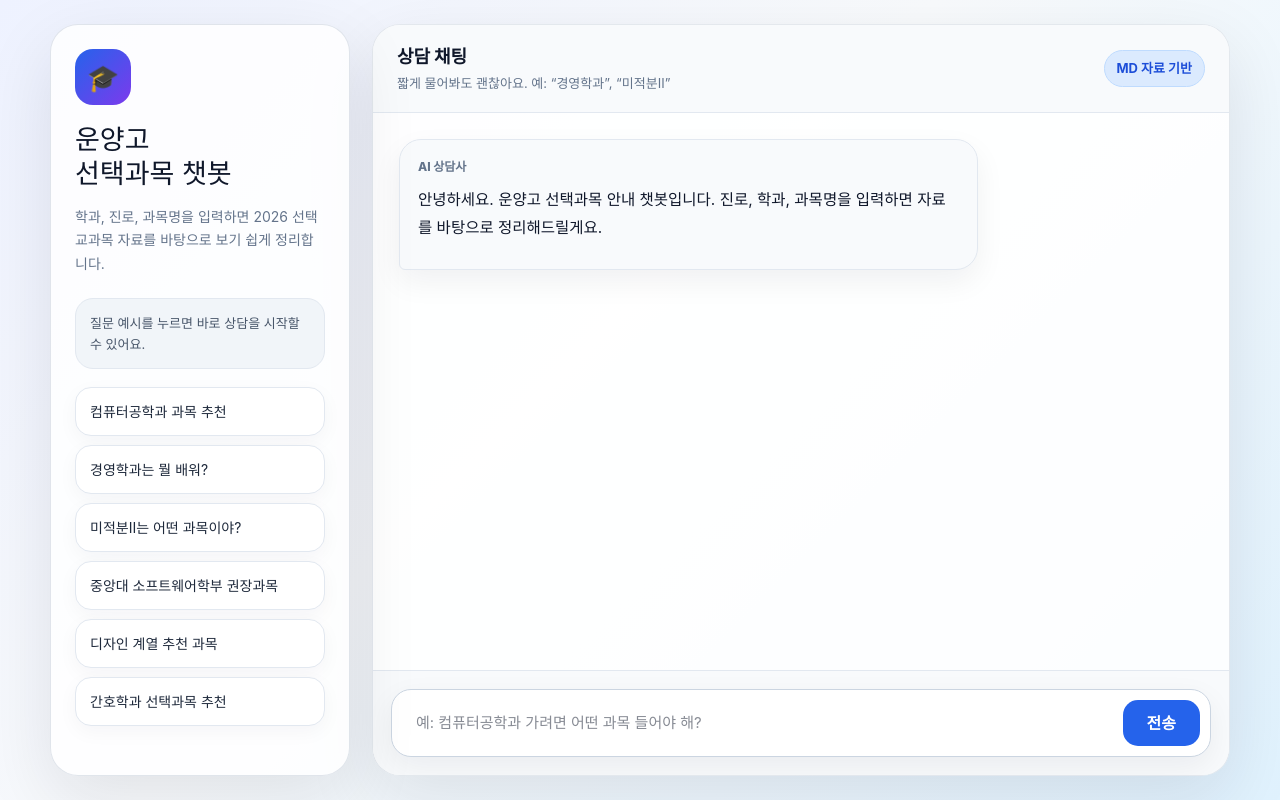
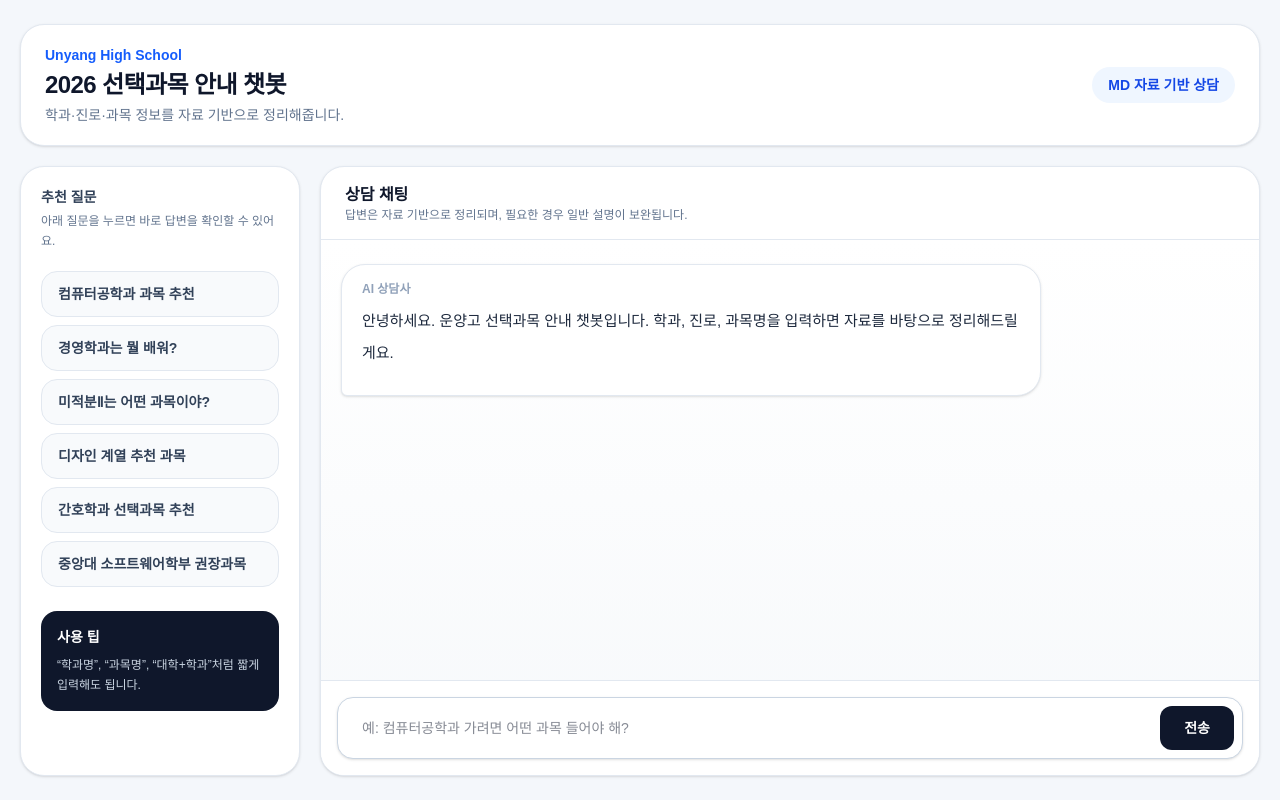
Before and after one commit to yeom2n/ai-chatbot, a Next.js app: page / in a window 1280 px wide. Built offline with nearby package versions, Linux system fonts and the light colour scheme.

Commit message:
redesign ui

```diff
--- a/app/page.tsx
+++ b/app/page.tsx
@@ -13,9 +13,9 @@ const suggestions = [
   "컴퓨터공학과 과목 추천",
   "경영학과는 뭘 배워?",
   "미적분Ⅱ는 어떤 과목이야?",
-  "중앙대 소프트웨어학부 권장과목",
   "디자인 계열 추천 과목",
   "간호학과 선택과목 추천",
+  "중앙대 소프트웨어학부 권장과목",
 ];
 
 export default function Home() {
@@ -24,7 +24,7 @@ export default function Home() {
     {
       role: "assistant",
       content:
-        "안녕하세요. 운양고 선택과목 안내 챗봇입니다.\n진로, 학과, 과목명을 입력하면 자료를 바탕으로 정리해드릴게요.",
+        "안녕하세요. 운양고 선택과목 안내 챗봇입니다.\n학과, 진로, 과목명을 입력하면 자료를 바탕으로 정리해드릴게요.",
     },
   ]);
   const [loading, setLoading] = useState(false);
@@ -66,197 +66,79 @@ export default function Home() {
   };
 
   return (
-    <main
-      style={{
-        minHeight: "100vh",
-        background:
-          "linear-gradient(135deg, #eef2ff 0%, #f8fafc 45%, #e0f2fe 100%)",
-        color: "#0f172a",
-        fontFamily:
-          "Pretendard, -apple-system, BlinkMacSystemFont, Segoe UI, sans-serif",
-        padding: 24,
-      }}
-    >
-      <div
-        style={{
-          maxWidth: 1180,
-          margin: "0 auto",
-          display: "grid",
-          gridTemplateColumns: "300px 1fr",
-          gap: 22,
-        }}
-      >
-        <aside
-          style={{
-            background: "rgba(255,255,255,0.82)",
-            border: "1px solid rgba(148,163,184,0.28)",
-            borderRadius: 28,
-            padding: 24,
-            boxShadow: "0 24px 70px rgba(15,23,42,0.10)",
-            height: "calc(100vh - 48px)",
-            position: "sticky",
-            top: 24,
-          }}
-        >
-          <div
-            style={{
-              width: 56,
-              height: 56,
-              borderRadius: 18,
-              background: "linear-gradient(135deg, #2563eb, #7c3aed)",
-              color: "white",
-              display: "flex",
-              alignItems: "center",
-              justifyContent: "center",
-              fontSize: 26,
-              marginBottom: 18,
-            }}
-          >
-            🎓
+    <main className="min-h-screen bg-[#f4f7fb] text-slate-900">
+      <div className="mx-auto flex min-h-screen max-w-7xl flex-col px-5 py-6">
+        <header className="mb-5 flex items-center justify-between rounded-3xl bg-white px-6 py-5 shadow-sm border border-slate-200">
+          <div>
+            <div className="text-sm font-bold text-blue-600">Unyang High School</div>
+            <h1 className="mt-1 text-2xl font-black tracking-tight">
+              2026 선택과목 안내 챗봇
+            </h1>
+            <p className="mt-1 text-sm text-slate-500">
+              학과·진로·과목 정보를 자료 기반으로 정리해줍니다.
+            </p>
           </div>
 
-          <h1 style={{ fontSize: 27, lineHeight: 1.25, margin: 0 }}>
-            운양고
-            <br />
-            선택과목 챗봇
-          </h1>
+          <div className="hidden rounded-full bg-blue-50 px-4 py-2 text-sm font-bold text-blue-700 md:block">
+            MD 자료 기반 상담
+          </div>
+        </header>
 
-          <p
-            style={{
-              color: "#64748b",
-              fontSize: 14,
-              lineHeight: 1.7,
-              marginTop: 14,
-              marginBottom: 22,
-            }}
-          >
-            학과, 진로, 과목명을 입력하면 2026 선택교과목 자료를 바탕으로
-            보기 쉽게 정리합니다.
+        <div className="grid flex-1 grid-cols-1 gap-5 lg:grid-cols-[280px_1fr]">
+          <aside className="rounded-3xl border border-slate-200 bg-white p-5 shadow-sm">
+            <h2 className="text-sm font-black text-slate-700">추천 질문</h2>
+            <p className="mt-1 text-xs leading-5 text-slate-500">
+              아래 질문을 누르면 바로 답변을 확인할 수 있어요.
             </p>
 
-          <div
-            style={{
-              fontSize: 13,
-              color: "#475569",
-              background: "#f1f5f9",
-              border: "1px solid #e2e8f0",
-              borderRadius: 18,
-              padding: 14,
-              lineHeight: 1.6,
-              marginBottom: 18,
-            }}
-          >
-            질문 예시를 누르면 바로 상담을 시작할 수 있어요.
-          </div>
-
-          <div style={{ display: "flex", flexDirection: "column", gap: 9 }}>
+            <div className="mt-5 flex flex-col gap-2">
               {suggestions.map((s) => (
                 <button
                   key={s}
                   onClick={() => sendMessage(s)}
                   disabled={loading}
-                style={{
-                  textAlign: "left",
-                  padding: "13px 14px",
-                  borderRadius: 16,
-                  border: "1px solid #e2e8f0",
-                  background: "white",
-                  color: "#1e293b",
-                  cursor: loading ? "not-allowed" : "pointer",
-                  fontSize: 14,
-                  opacity: loading ? 0.55 : 1,
-                  boxShadow: "0 6px 20px rgba(15,23,42,0.04)",
-                }}
+                  className="rounded-2xl border border-slate-200 bg-slate-50 px-4 py-3 text-left text-sm font-semibold text-slate-700 transition hover:border-blue-200 hover:bg-blue-50 disabled:cursor-not-allowed disabled:opacity-50"
                 >
                   {s}
                 </button>
               ))}
             </div>
+
+            <div className="mt-6 rounded-2xl bg-slate-900 p-4 text-white">
+              <div className="text-sm font-black">사용 팁</div>
+              <p className="mt-2 text-xs leading-5 text-slate-300">
+                “학과명”, “과목명”, “대학+학과”처럼 짧게 입력해도 됩니다.
+              </p>
+            </div>
           </aside>
 
-        <section
-          style={{
-            background: "rgba(255,255,255,0.88)",
-            border: "1px solid rgba(148,163,184,0.25)",
-            borderRadius: 28,
-            height: "calc(100vh - 48px)",
-            display: "flex",
-            flexDirection: "column",
-            overflow: "hidden",
-            boxShadow: "0 24px 70px rgba(15,23,42,0.10)",
-          }}
-        >
-          <header
-            style={{
-              padding: "18px 24px",
-              borderBottom: "1px solid #e2e8f0",
-              display: "flex",
-              justifyContent: "space-between",
-              alignItems: "center",
-              background: "rgba(248,250,252,0.92)",
-            }}
-          >
-            <div>
-              <div style={{ fontSize: 18, fontWeight: 800 }}>상담 채팅</div>
-              <div style={{ color: "#64748b", fontSize: 13, marginTop: 4 }}>
-                짧게 물어봐도 괜찮아요. 예: “경영학과”, “미적분Ⅱ”
+          <section className="flex min-h-[72vh] flex-col overflow-hidden rounded-3xl border border-slate-200 bg-white shadow-sm">
+            <div className="border-b border-slate-200 px-6 py-4">
+              <div className="text-base font-black">상담 채팅</div>
+              <div className="text-xs text-slate-500">
+                답변은 자료 기반으로 정리되며, 필요한 경우 일반 설명이 보완됩니다.
               </div>
             </div>
 
-            <div
-              style={{
-                fontSize: 13,
-                color: "#1d4ed8",
-                background: "#dbeafe",
-                border: "1px solid #bfdbfe",
-                padding: "8px 12px",
-                borderRadius: 999,
-                fontWeight: 700,
-              }}
-            >
-              MD 자료 기반
-            </div>
-          </header>
-
-          <div style={{ flex: 1, overflowY: "auto", padding: 26 }}>
+            <div className="flex-1 overflow-y-auto bg-gradient-to-b from-white to-slate-50 px-5 py-6">
               {messages.map((m, i) => (
                 <div
                   key={i}
-                style={{
-                  display: "flex",
-                  justifyContent: m.role === "user" ? "flex-end" : "flex-start",
-                  marginBottom: 18,
-                }}
+                  className={`mb-5 flex ${
+                    m.role === "user" ? "justify-end" : "justify-start"
+                  }`}
                 >
                   <div
-                  style={{
-                    maxWidth: m.role === "user" ? "64%" : "72%",
-                    padding: "16px 18px",
-                    borderRadius:
+                    className={`max-w-[78%] rounded-3xl px-5 py-4 text-[15px] leading-8 shadow-sm ${
                       m.role === "user"
-                        ? "22px 22px 6px 22px"
-                        : "22px 22px 22px 6px",
-                    background:
-                      m.role === "user"
-                        ? "linear-gradient(135deg, #2563eb, #7c3aed)"
-                        : "#f8fafc",
-                    color: m.role === "user" ? "white" : "#0f172a",
-                    border: m.role === "assistant" ? "1px solid #e2e8f0" : "none",
-                    lineHeight: 1.85,
-                    fontSize: 15.5,
-                    boxShadow:
-                      m.role === "user"
-                        ? "0 14px 32px rgba(37,99,235,0.22)"
-                        : "0 12px 30px rgba(15,23,42,0.06)",
-                  }}
+                        ? "rounded-br-md bg-blue-600 text-white"
+                        : "rounded-bl-md border border-slate-200 bg-white text-slate-800"
+                    }`}
                   >
                     <div
-                    style={{
-                      fontSize: 12,
-                      fontWeight: 800,
-                      marginBottom: 8,
-                      color: m.role === "user" ? "rgba(255,255,255,0.78)" : "#64748b",
-                    }}
+                      className={`mb-2 text-xs font-black ${
+                        m.role === "user" ? "text-blue-100" : "text-slate-400"
+                      }`}
                     >
                       {m.role === "user" ? "나" : "AI 상담사"}
                     </div>
@@ -271,19 +153,7 @@ export default function Home() {
               ))}
 
               {loading && (
-              <div
-                style={{
-                  display: "inline-flex",
-                  gap: 8,
-                  alignItems: "center",
-                  background: "#f8fafc",
-                  border: "1px solid #e2e8f0",
-                  padding: "13px 16px",
-                  borderRadius: 18,
-                  color: "#64748b",
-                  fontSize: 14,
-                }}
-              >
+                <div className="inline-flex rounded-2xl border border-slate-200 bg-white px-4 py-3 text-sm font-semibold text-slate-500 shadow-sm">
                   자료 확인 중...
                 </div>
               )}
@@ -291,24 +161,8 @@ export default function Home() {
               <div ref={bottomRef} />
             </div>
 
-          <footer
-            style={{
-              padding: 18,
-              borderTop: "1px solid #e2e8f0",
-              background: "rgba(248,250,252,0.95)",
-            }}
-          >
-            <div
-              style={{
-                display: "flex",
-                gap: 10,
-                background: "white",
-                border: "1px solid #cbd5e1",
-                borderRadius: 20,
-                padding: 10,
-                boxShadow: "0 10px 30px rgba(15,23,42,0.06)",
-              }}
-            >
+            <footer className="border-t border-slate-200 bg-white p-4">
+              <div className="flex gap-3 rounded-2xl border border-slate-300 bg-white p-2 shadow-sm">
                 <input
                   value={input}
                   disabled={loading}
@@ -317,35 +171,20 @@ export default function Home() {
                     if (e.key === "Enter") sendMessage();
                   }}
                   placeholder="예: 컴퓨터공학과 가려면 어떤 과목 들어야 해?"
-                style={{
-                  flex: 1,
-                  border: "none",
-                  outline: "none",
-                  fontSize: 15,
-                  padding: "12px 14px",
-                  color: "#0f172a",
-                  background: "transparent",
-                }}
+                  className="flex-1 bg-transparent px-4 py-3 text-sm outline-none"
                 />
 
                 <button
                   onClick={() => sendMessage()}
                   disabled={loading}
-                style={{
-                  border: "none",
-                  borderRadius: 15,
-                  padding: "0 24px",
-                  background: loading ? "#94a3b8" : "#2563eb",
-                  color: "white",
-                  fontWeight: 900,
-                  cursor: loading ? "not-allowed" : "pointer",
-                }}
+                  className="rounded-xl bg-slate-900 px-6 text-sm font-black text-white transition hover:bg-blue-600 disabled:cursor-not-allowed disabled:bg-slate-400"
                 >
                   {loading ? "대기" : "전송"}
                 </button>
               </div>
             </footer>
           </section>
+        </div>
       </div>
 
       <style jsx global>{`
@@ -359,18 +198,19 @@ export default function Home() {
         }
 
         .markdown-body li {
-          margin: 5px 0;
+          margin: 4px 0;
         }
 
         .markdown-body strong {
-          font-weight: 800;
+          font-weight: 900;
         }
 
         .markdown-body h1,
         .markdown-body h2,
         .markdown-body h3 {
           font-size: 16px;
-          margin: 14px 0 8px 0;
+          font-weight: 900;
+          margin: 12px 0 8px 0;
         }
 
         .markdown-body table {
@@ -378,8 +218,6 @@ export default function Home() {
           border-collapse: collapse;
           margin: 12px 0;
           font-size: 14px;
-          overflow: hidden;
-          border-radius: 12px;
         }
 
         .markdown-body th,
@@ -391,22 +229,7 @@ export default function Home() {
 
         .markdown-body th {
           background: #eff6ff;
-          font-weight: 800;
-        }
-
-        @media (max-width: 900px) {
-          main > div {
-            grid-template-columns: 1fr !important;
-          }
-
-          aside {
-            position: static !important;
-            height: auto !important;
-          }
-
-          section {
-            height: 75vh !important;
-          }
+          font-weight: 900;
         }
       `}</style>
     </main>
```
Lines whose indentation alone changed are shown as unchanged.
